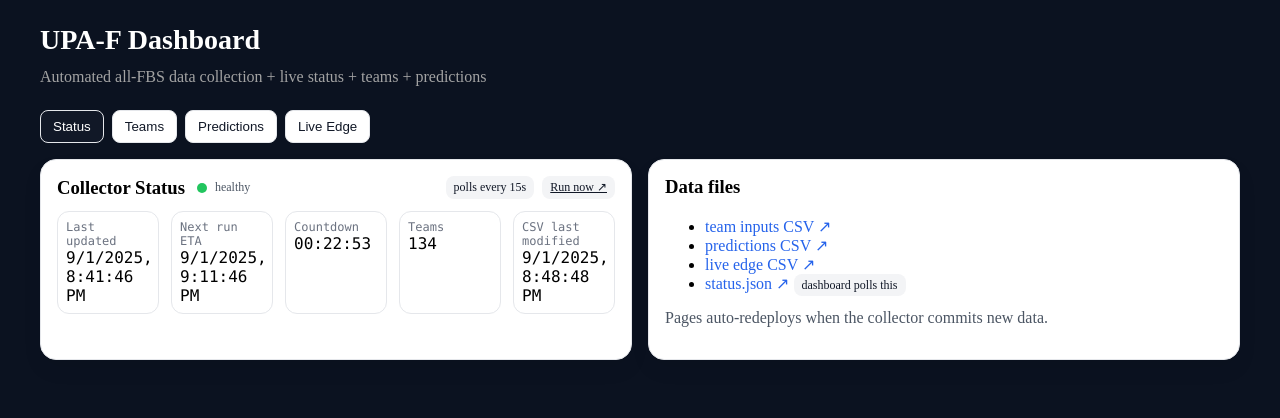
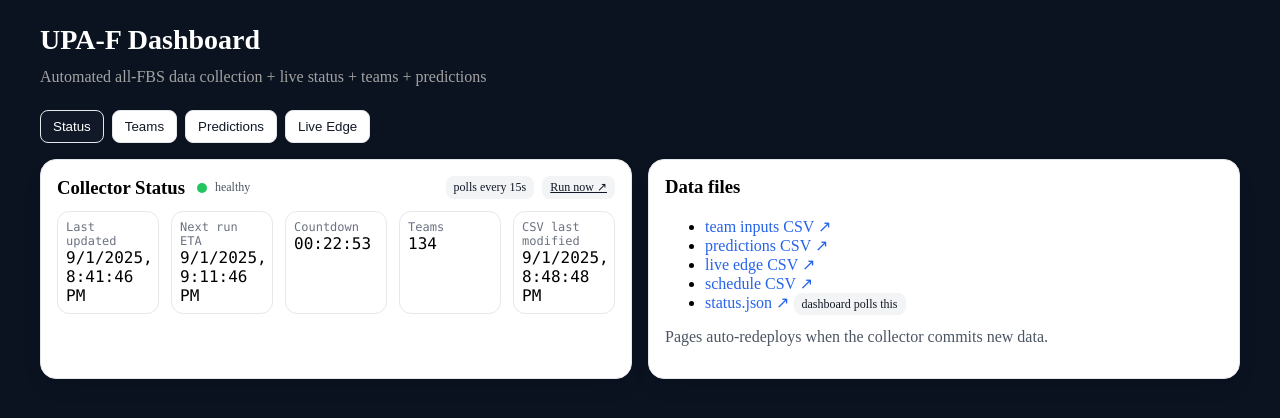
Before and after one commit to coxryan/UnifiedPredictiveAlgorithm, a React (Vite) app: page / in a window 1280 px wide. Shown: the top 418 px of the page. Built offline with nearby package versions, Linux system fonts and the light colour scheme.

Commit message:
updated file list

```diff
--- a/src/App.tsx
+++ b/src/App.tsx
@@ -37,6 +37,7 @@ export default function App() {
               <li><a className="link" href="data/upa_team_inputs_datadriven_v0.csv" target="_blank">team inputs CSV ↗</a></li>
               <li><a className="link" href="data/upa_predictions.csv" target="_blank">predictions CSV ↗</a></li>
               <li><a className="link" href="data/live_edge_report.csv" target="_blank">live edge CSV ↗</a></li>
+              <li><a className="link" href="data/cfb_schedule.csv" target="_blank">schedule CSV ↗</a></li>
               <li><a className="link" href="data/status.json" target="_blank">status.json ↗</a> <span className="badge">dashboard polls this</span></li>
             </ul>
             <p style={{color:"#4b5563"}}>Pages auto-redeploys when the collector commits new data.</p>
```
